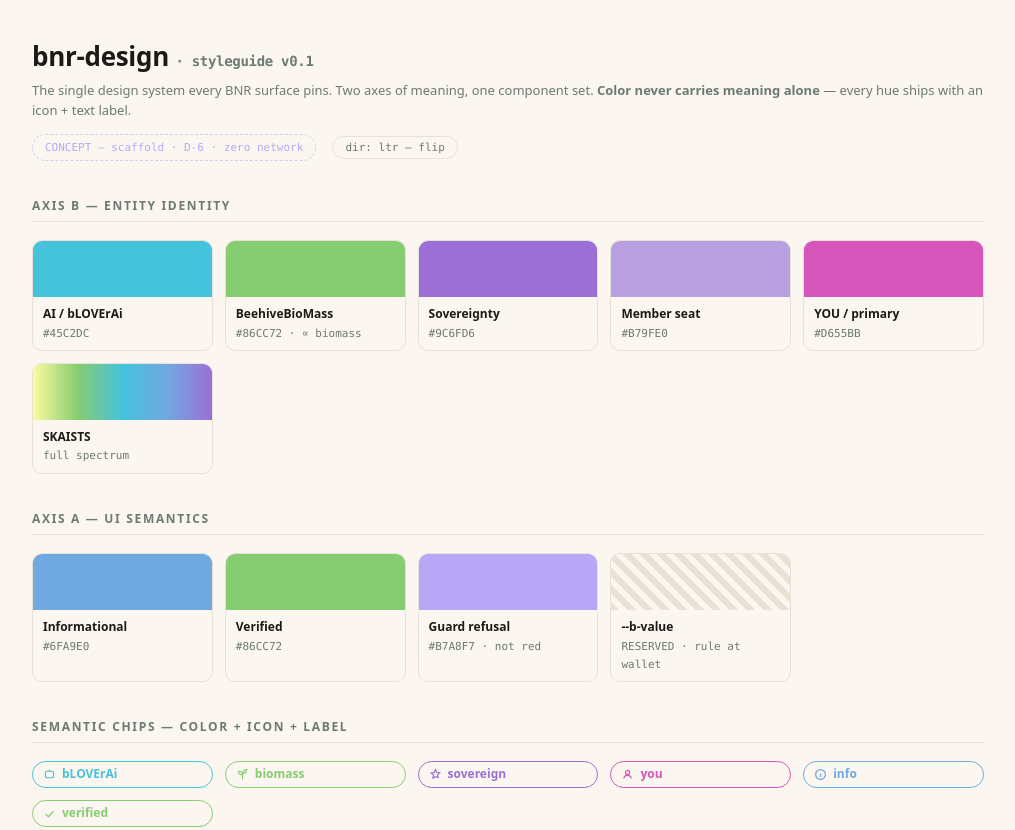
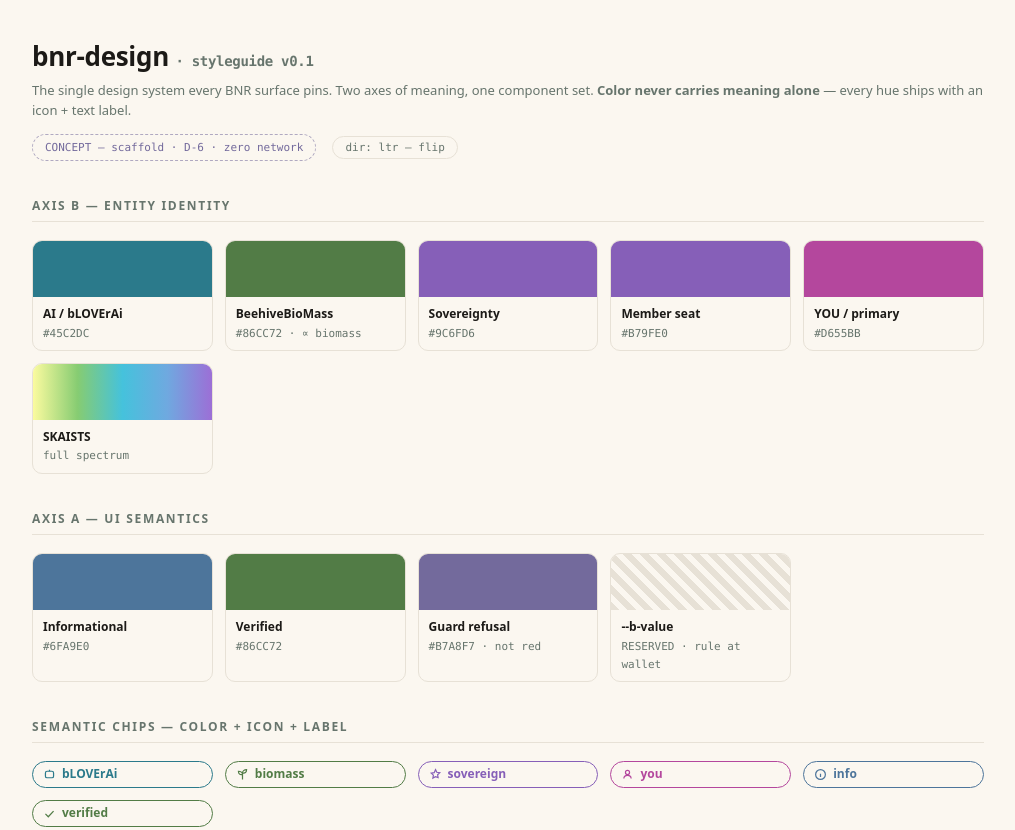
Before and after one commit to beehive-biomass/bnr-design, a plain HTML site: page index.html in a window 1280 px wide. Shown: the top 830 px of the page, without its empty margins (132-1147 px from the left). Drawn offline with Linux system fonts and the light colour scheme.

Commit message:
tokens: light mode had no semantic palette — every hue failed AA on a light background
Founder ruled --info be fixed upstream rather than locally, so every consumer inherits it.
The ruling was right and the scope is larger than it assumed: --info was not a lone defect.

LIGHT MODE OVERRODE ONLY CHROME. --bg, --bg-card, --ink, --ink-mut, --ink-dim and --line
were re-derived for light; every SEMANTIC colour kept its dark-mode value and was then used
as text on a near-white background. Measured on #FBF7F0: --biomass 1.81:1, --guard 1.97:1,
--ai 1.97:1, --info 2.33:1, --you 3.35:1, --sovereign 3.48:1. The overridden --ink-mut and
--ink-dim also failed, at 4.23 and 2.87.

The failure was invisible to anyone reading the file, which is why it survived: the tokens
looked defined because they WERE defined -- just not for this mode.

And no single value could have fixed --info. Clearing 4.5:1 against #FFFFFF requires
luminance <= 0.1833; clearing it against #06110C requires >= 0.2020. The intervals do not
overlap. A dark-first system with a light mode must override its semantic hues per mode,
exactly as it already overrides its chrome.

Each light-mode value is the same hue darkened until it clears 4.5:1 on --bg, computed by
search rather than chosen by eye. Identity preserved, legibility added. Dark mode needed one
fix: --ink-dim was 4.11:1 on --bg, now #648176 at 4.53.

Verified by computation over the file: every text token in both modes now clears AA against
the background it is actually used on. NOT verified by rendering the styleguide -- the
browser check attempted for that read a stale tab still holding a different page, and
reporting it as verified would have been a measurement of the wrong document. A rendered
light-mode pass over index.html remains outstanding.

Found because the C-2 explainer was audited for a grower who may read it outdoors at sixty,
and the audit reached the design system it inherits from.

Co-Authored-By: Claude Opus 4.8 <noreply@anthropic.com>

```diff
--- a/tokens.css
+++ b/tokens.css
@@ -49,7 +49,7 @@
   --bg-card:       #0C1412;
   --ink:           #E9F2EC;
   --ink-mut:       #8FA79C;
-  --ink-dim:       #5E7A6F;
+  --ink-dim:       #648176;  /* 4.53:1 on --bg. Was #5E7A6F = 4.11 — below AA. */
   --line:          #1E2B26;
 
   /* ---- type (system stacks — zero fetch) ---- */
@@ -75,7 +75,26 @@
 
 @media (prefers-color-scheme: light) {
   :root {
-    --bg:#FBF7F0; --bg-card:#FFFFFF; --ink:#1C1A17; --ink-mut:#6B7A72;
-    --ink-dim:#8A968F; --line:#E7E1D6;
+    --bg:#FBF7F0; --bg-card:#FFFFFF; --ink:#1C1A17; --line:#E7E1D6;
+
+    /* Light mode had no semantic palette. Every hue below kept its DARK-mode value and
+       was therefore used as text on a near-white background: --biomass measured 1.81:1,
+       --guard 1.97:1, --info 2.33:1. The system was designed dark-first and the light
+       block only ever overrode chrome, so the failure was invisible to anyone reading
+       the file — the tokens looked defined because they were, just not for this mode.
+
+       Each value below is the same hue darkened until it clears 4.5:1 on --bg #FBF7F0,
+       computed rather than chosen. Identity is preserved; legibility is added. */
+    --ink-mut:#67756D;        /* 4.52:1 — was #6B7A72 = 4.23 */
+    --ink-dim:#6A736E;        /* 4.56:1 — was #8A968F = 2.87 */
+    --ai:#2B7A8B;             /* 4.61:1 — was 1.97 */
+    --ai-deep:#2B7A8B;
+    --biomass:#527C46;        /* 4.52:1 — was 1.81 */
+    --sovereign:#865FB8;      /* 4.51:1 — was 3.48 */
+    --sovereign-soft:#865FB8;
+    --you:#B4479D;            /* 4.54:1 — was 3.35 */
+    --info:#4D759B;           /* 4.56:1 — was 2.33. The token the C-2 explainer caught. */
+    --verified:#527C46;
+    --guard:#736A9C;          /* 4.61:1 — was 1.97 */
   }
 }
```
